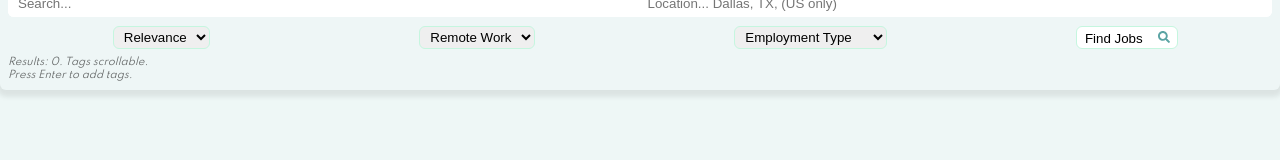
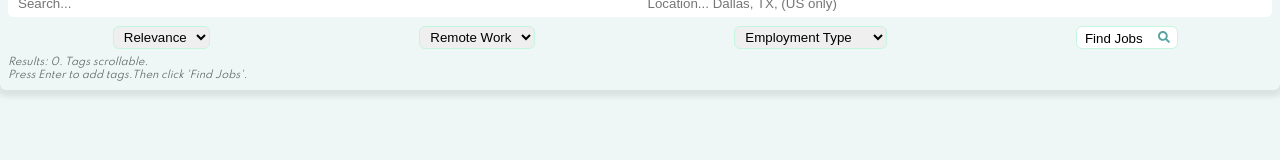
Before and after one commit to RedCometVictory/job-board-newt, a Next.js app: page /components/SearchBar in a window 1280 px wide. Shown: the top 160 px of the page. Built offline with nearby package versions, Linux system fonts and the light colour scheme.

Commit message:
search bar edit

```diff
--- a/pages/components/SearchBar.js
+++ b/pages/components/SearchBar.js
@@ -88,6 +88,7 @@ const SearchBar = ({onSearch, amount, btnDisabled, setBtnDisabled}) => {
           </div>
           <div className="search__amount">
             <em>Press Enter to add tags.</em>
+            <em>Then click 'Find Jobs'.</em>
           </div>
         </div>
       </div>
```
